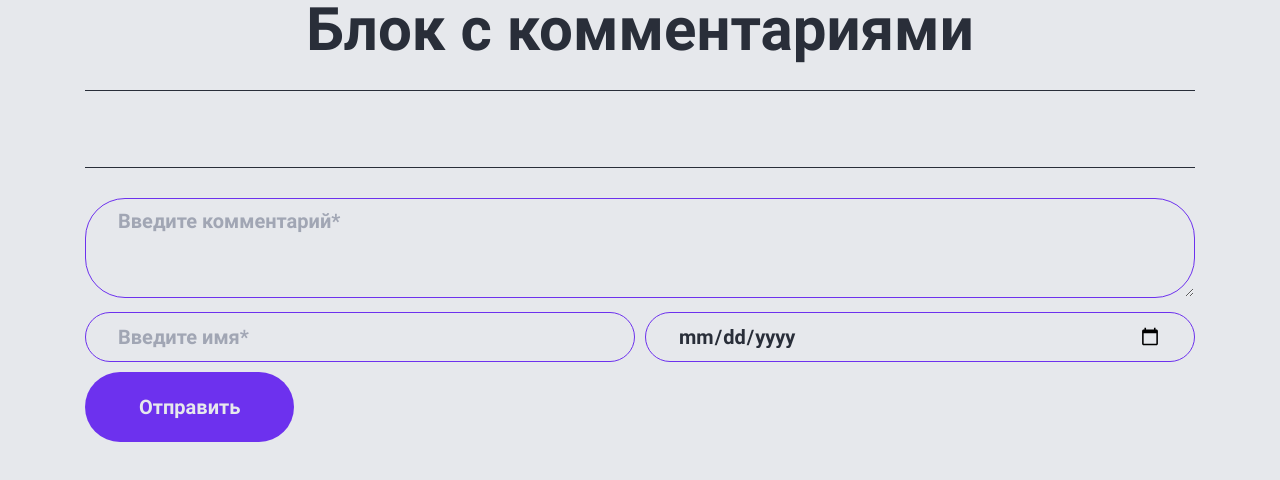
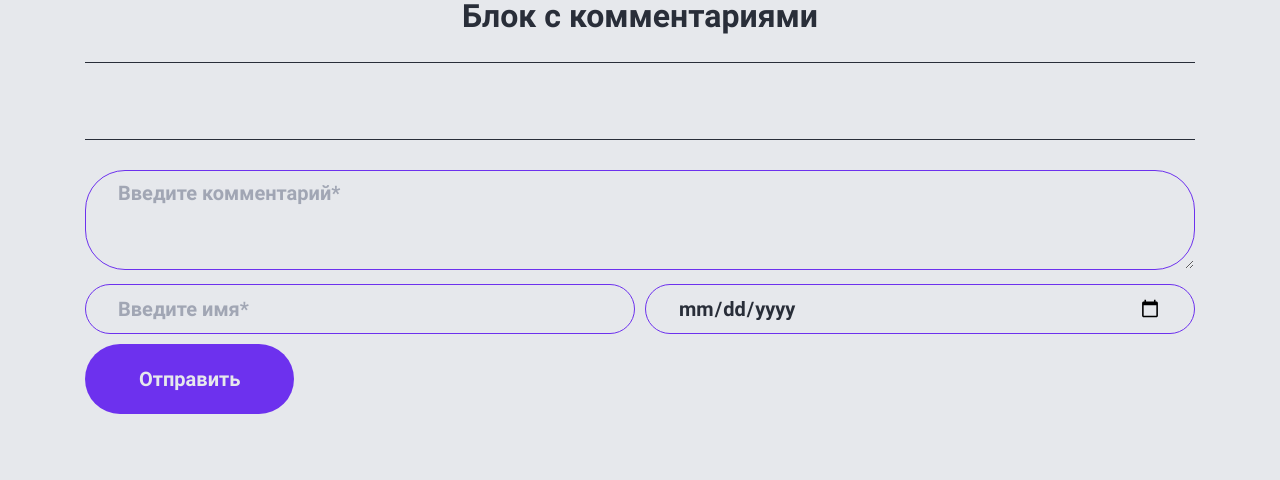
Before and after one commit to Qwerander/comment-block, a plain HTML site: page index.html in a window 1280 px wide. Drawn offline with Linux system fonts and the light colour scheme.

Commit message:
уменьшил шрифт заголовка

```diff
--- a/css/style.css
+++ b/css/style.css
@@ -88,7 +88,7 @@ body {
   margin-bottom: 30px;
   text-align: center;
   font-weight: 700;
-  font-size: 60px;
+  font-size: 32px;
   line-height: 100%;
 }
 
```
